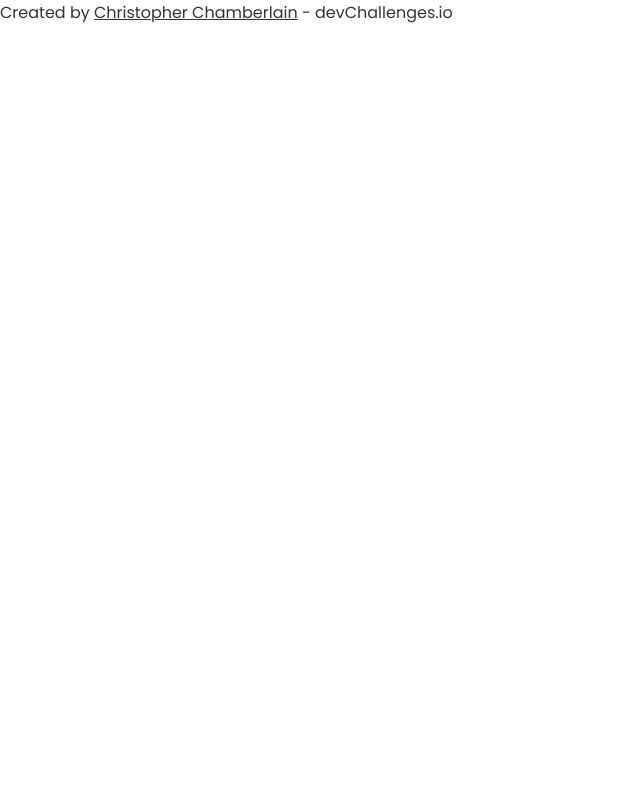
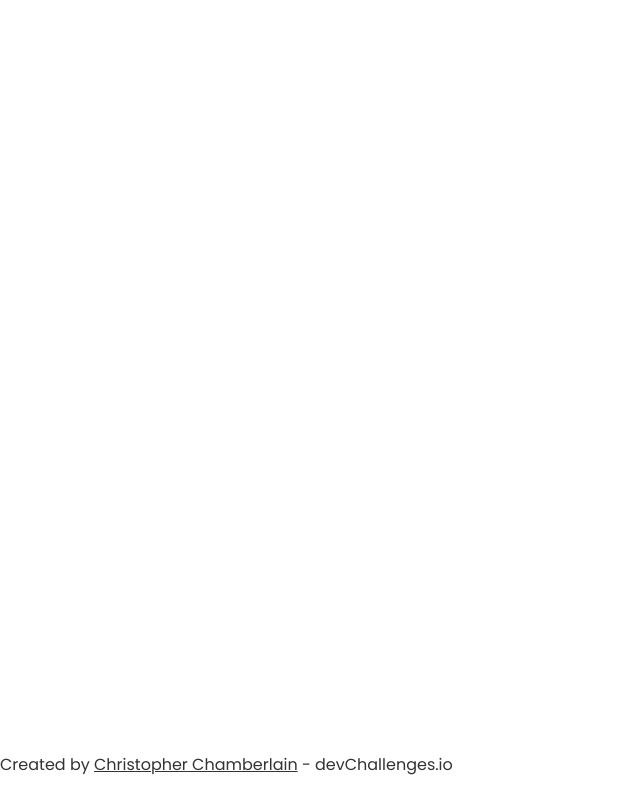
Before and after one commit to AkaraTawng/eddie-homepage-devio, a plain HTML site: page index.html in a window 1280 px wide. Shown: the whole page, without its empty margins (0-640 px from the left). Drawn offline with Linux system fonts and the light colour scheme.

Commit message:
position footer at bottom of page

```diff
--- a/scss/base/_resets.scss
+++ b/scss/base/_resets.scss
@@ -7,3 +7,9 @@
     font-family: $poppins;
     color: $font-main-dark-black;
 }
+
+body {
+    position: relative;
+    padding-bottom: 3rem;
+    height: 100vh;
+}
--- a/scss/layout/_footer.scss
+++ b/scss/layout/_footer.scss
@@ -0,0 +1,6 @@
+footer {
+    position: absolute;
+    bottom: 0;
+    width: 100%;
+    height: 3rem;
+}
```
Also changed, not shown: main.css, 1 other file.
